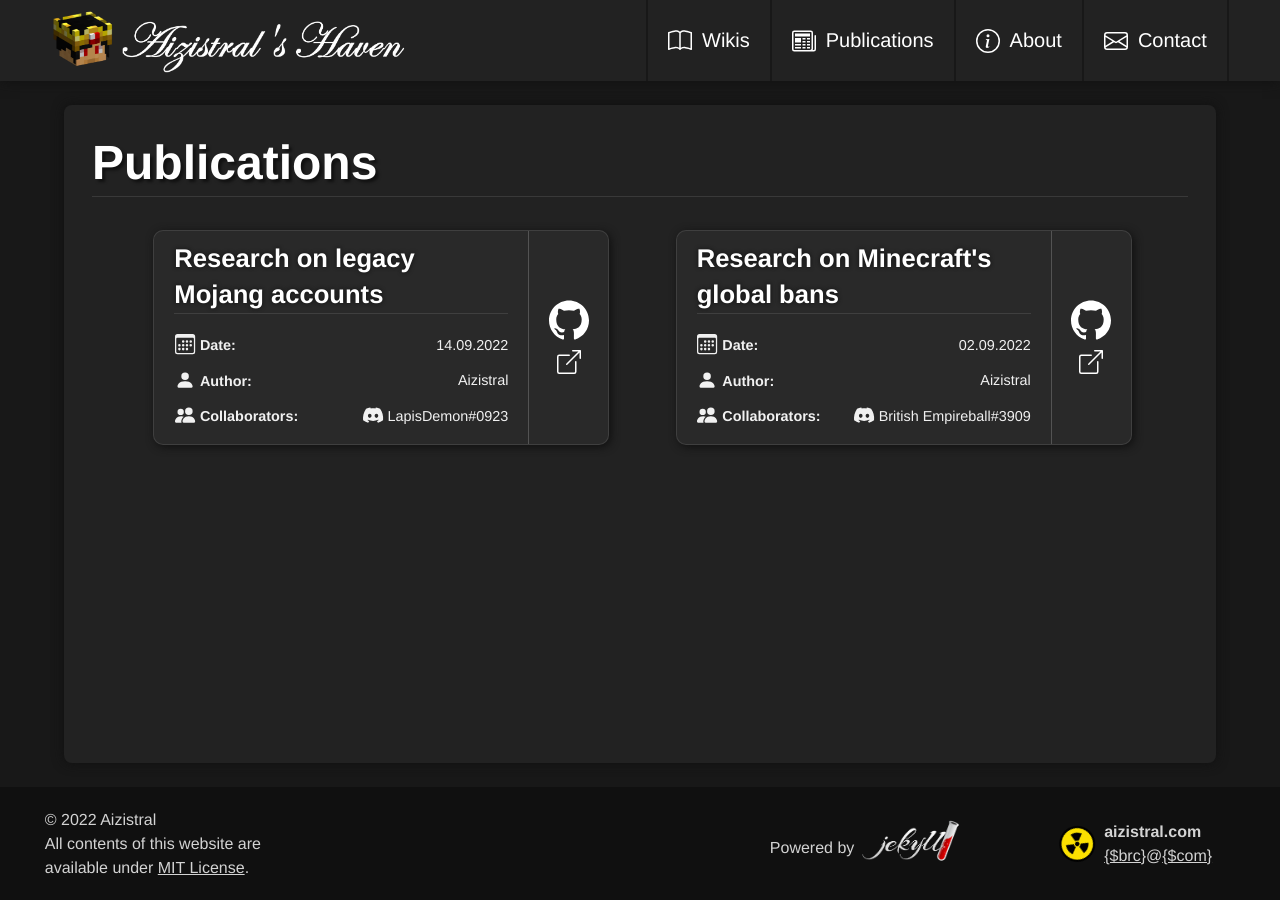
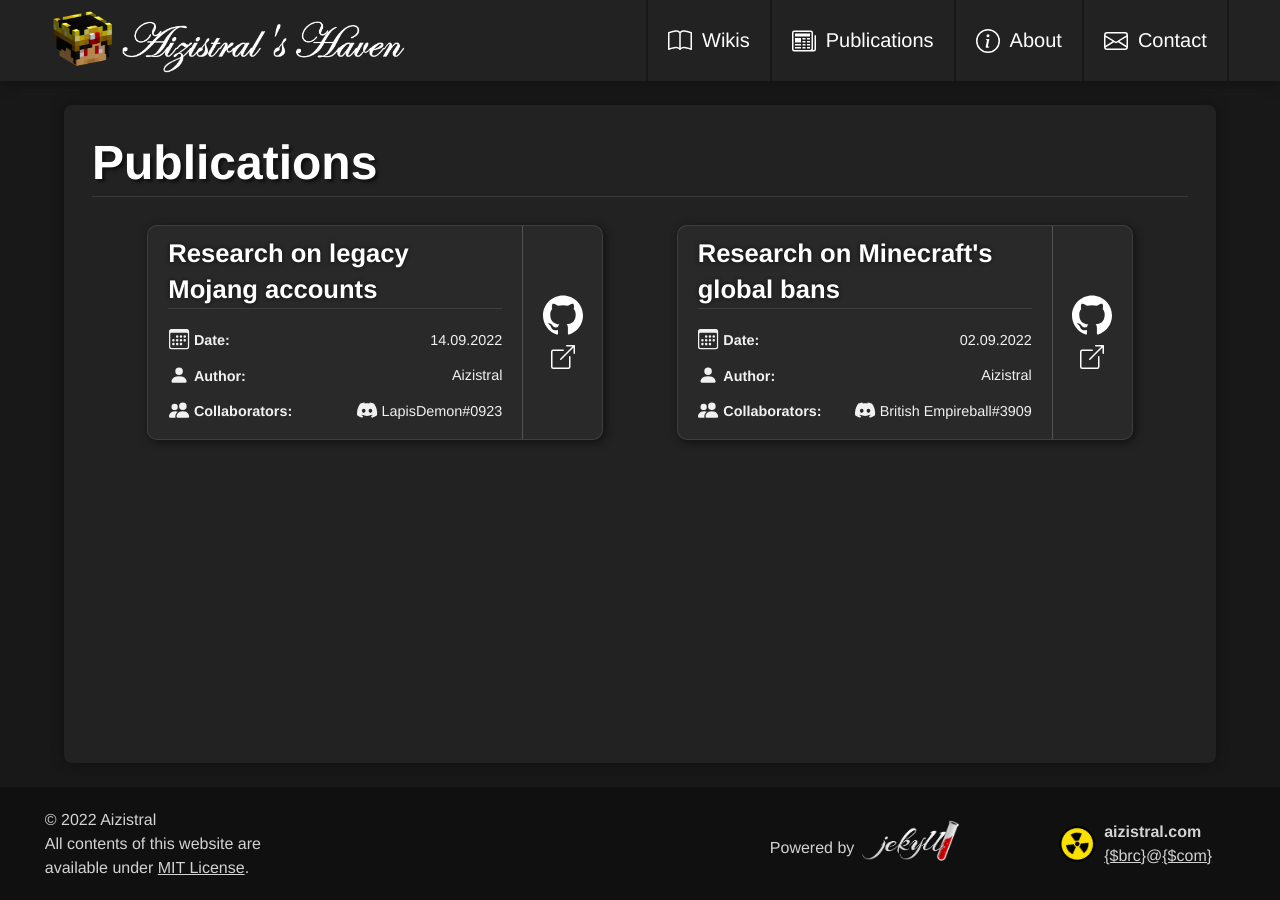
Before and after one commit to Aizistral-Studios/aizistral.com, a Jekyll site: the page built from publications.html, in a window 1280 px wide. Built offline with Jekyll 4.4.1, drawn with Linux system fonts in a browser that asks for light colours; some web fonts are replaced.

Commit message:
Adjust publication card layout

```diff
--- a/_sass/layouts.scss
+++ b/_sass/layouts.scss
@@ -353,6 +353,9 @@
 	flex-wrap: wrap;
 	justify-content: space-evenly;
 	align-items: center;
+	padding-top: 5px;
+	padding-bottom: 20px;
+	gap: 8px;
 }
 
 .publication-card-text {
@@ -365,10 +368,8 @@
 	text-decoration: none;
 	border-radius: 10px;
 	padding-inline: 20px;
-	margin-block: 20px;
+	margin: 10px;
 	box-shadow: var(--CARD-SHADOW);
-	margin-left: 10px;
-	margin-right: 5px;
 	width: 28.5rem;
 	min-width: 456px;
 	min-height: 205px;
```
